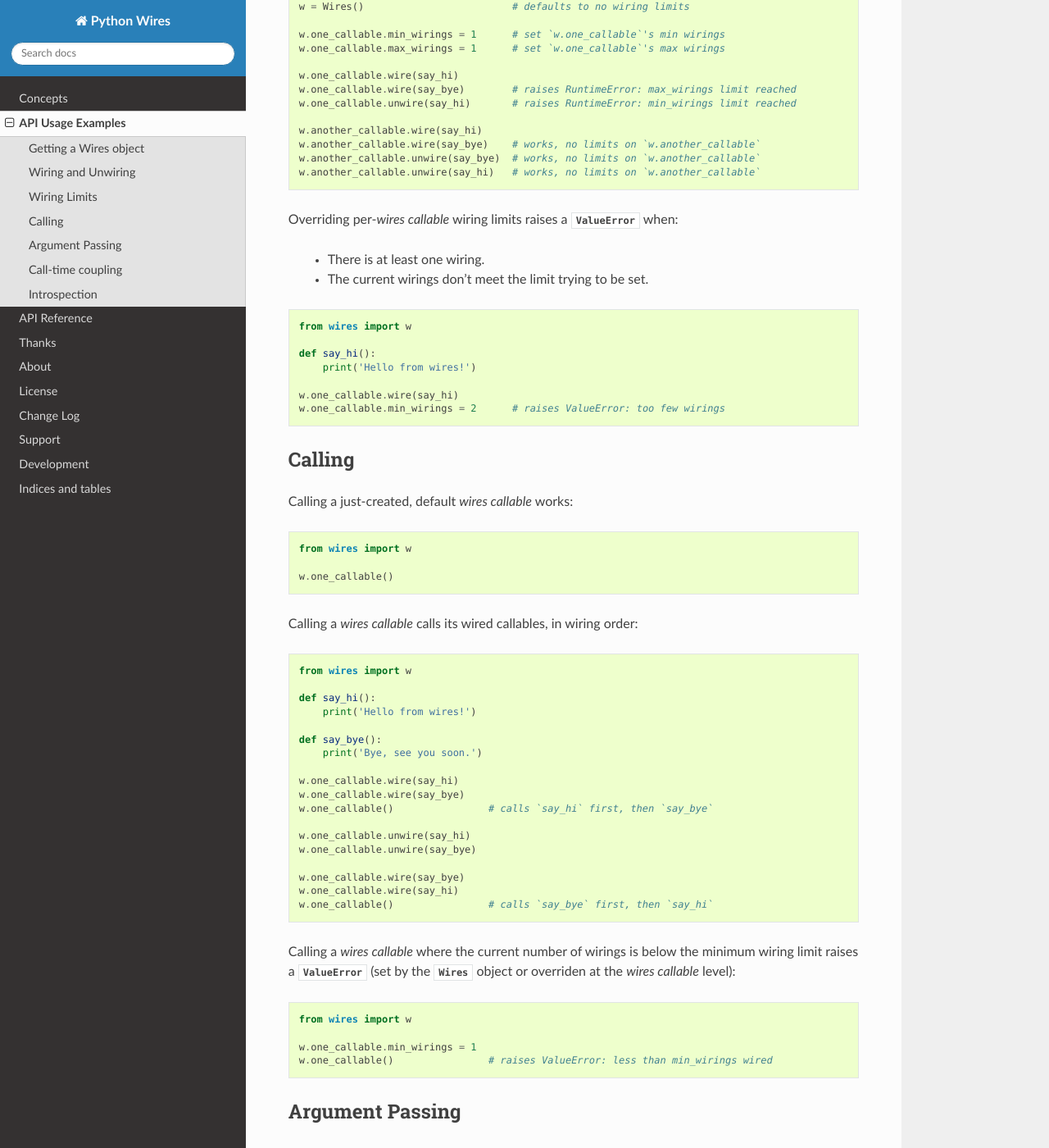
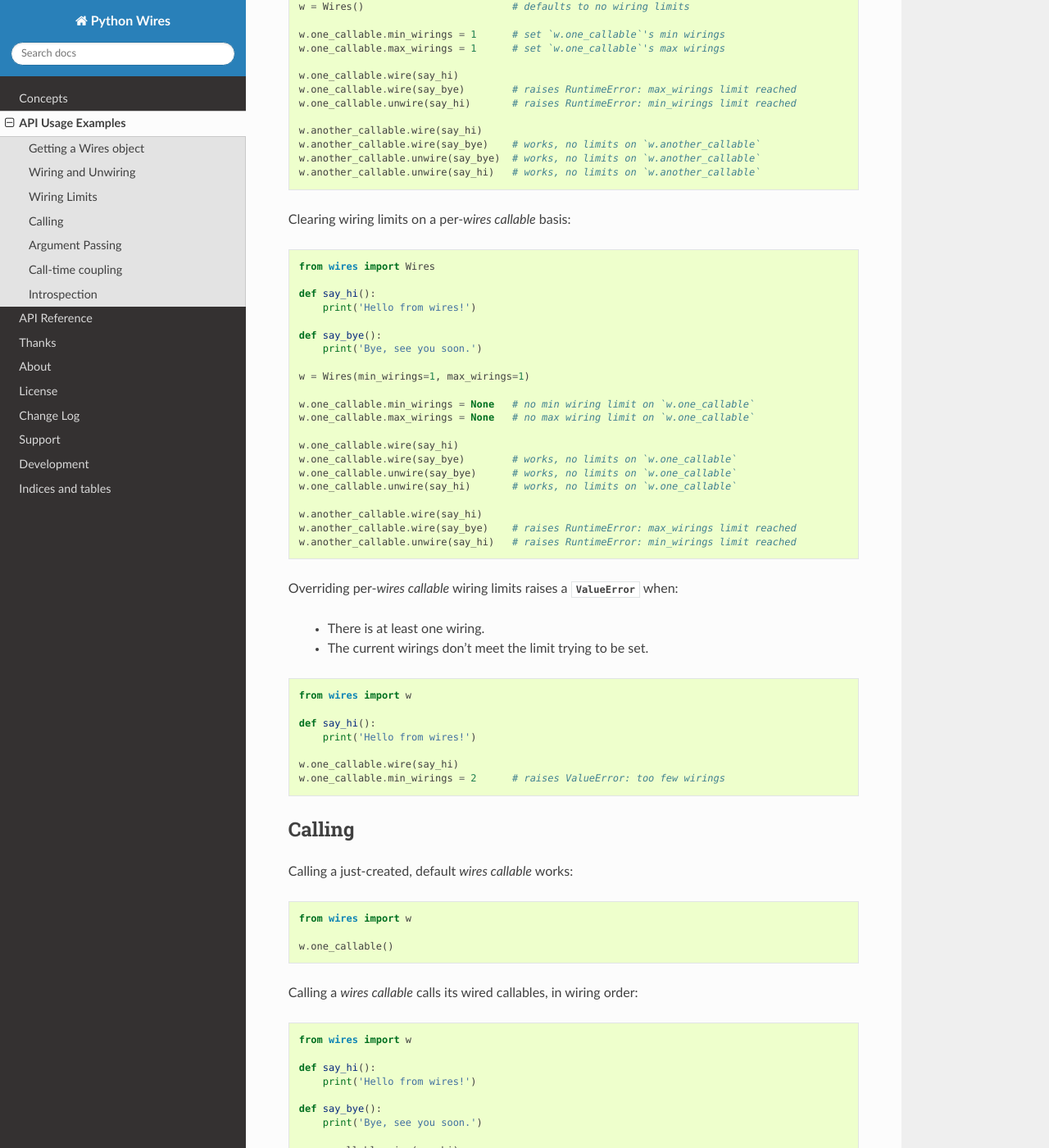
Before and after one commit to tmontes/python-wires, a Sphinx documentation site: the page built from docs/source/examples.rst, in a window 1280 px wide and 1400 px high, scrolled down 2727 px. Shown: the whole window at 82% size. Built offline with Sphinx 7.4.7 and the Read the Docs theme 2.0.0, drawn with Linux system fonts in a browser that asks for light colours; some of the changed text lies outside the part shown.

Commit message:
Improvements on the API Usage examples documentation.

```diff
--- a/docs/source/examples.rst
+++ b/docs/source/examples.rst
@@ -21,7 +21,7 @@ Python Wires ships with a built-in, shared, readily usable :class:`Wires <wires.
 
 .. code-block:: python
 
-    from wires import w
+    from wires import w             # `w` is a built-in, shared `Wires` object
 
 
 Alternatively, :class:`Wires <wires._wires.Wires>` objects are created with:
@@ -179,6 +179,33 @@ Overriding wiring limits on a per-*wires callable* basis:
     w.another_callable.unwire(say_hi)   # works, no limits on `w.another_callable`
 
 
+Clearing wiring limits on a per-*wires callable* basis:
+
+.. code-block:: python
+
+    from wires import Wires
+
+    def say_hi():
+        print('Hello from wires!')
+
+    def say_bye():
+        print('Bye, see you soon.')
+
+    w = Wires(min_wirings=1, max_wirings=1)
+
+    w.one_callable.min_wirings = None   # no min wiring limit on `w.one_callable`
+    w.one_callable.max_wirings = None   # no max wiring limit on `w.one_callable`
+
+    w.one_callable.wire(say_hi)
+    w.one_callable.wire(say_bye)        # works, no limits on `w.one_callable`
+    w.one_callable.unwire(say_bye)      # works, no limits on `w.one_callable`
+    w.one_callable.unwire(say_hi)       # works, no limits on `w.one_callable`
+
+    w.another_callable.wire(say_hi)
+    w.another_callable.wire(say_bye)    # raises RuntimeError: max_wirings limit reached
+    w.another_callable.unwire(say_hi)   # raises RuntimeError: min_wirings limit reached
+
+
 Overriding per-*wires callable* wiring limits raises a :class:`ValueError` when:
 
     * There is at least one wiring.
@@ -222,14 +249,11 @@ Calling a *wires callable* calls its wired callables, in wiring order:
 
     w.one_callable.wire(say_hi)
     w.one_callable.wire(say_bye)
-    w.one_callable()                # calls `say_hi` first, then `say_bye`
+    w.one_callable()                    # calls `say_hi` first, then `say_bye`
 
-    w.one_callable.unwire(say_hi)
-    w.one_callable.unwire(say_bye)
-
-    w.one_callable.wire(say_bye)
-    w.one_callable.wire(say_hi)
-    w.one_callable()                # calls `say_bye` first, then `say_hi`
+    w.another_callable.wire(say_bye)
+    w.another_callable.wire(say_hi)
+    w.another_callable()                # calls `say_bye` first, then `say_hi`
 
 
 Calling a *wires callable* where the current number of wirings is below the minimum wiring limit raises a :class:`ValueError` (set by the :class:`Wires <wires._wires.Wires>` object or overriden at the *wires callable* level):
@@ -239,7 +263,7 @@ Calling a *wires callable* where the current number of wirings is below the mini
     from wires import w
 
     w.one_callable.min_wirings = 1
-    w.one_callable()                # raises ValueError: less than min_wirings wired
+    w.one_callable()                    # raises ValueError: less than min_wirings wired
 
 
 
@@ -260,4 +284,4 @@ Introspection
 
 
 
-.. [#wirescallable] *Wires callables* are :class:`Wires <wires._wires.Wires>` object auto-created attributes. Refer to the :doc:`concepts` section for further information.
+.. [#wirescallable] Per the :doc:`concepts` section, *wires callables* are :class:`Wires <wires._wires.Wires>` object auto-created attributes.
```
